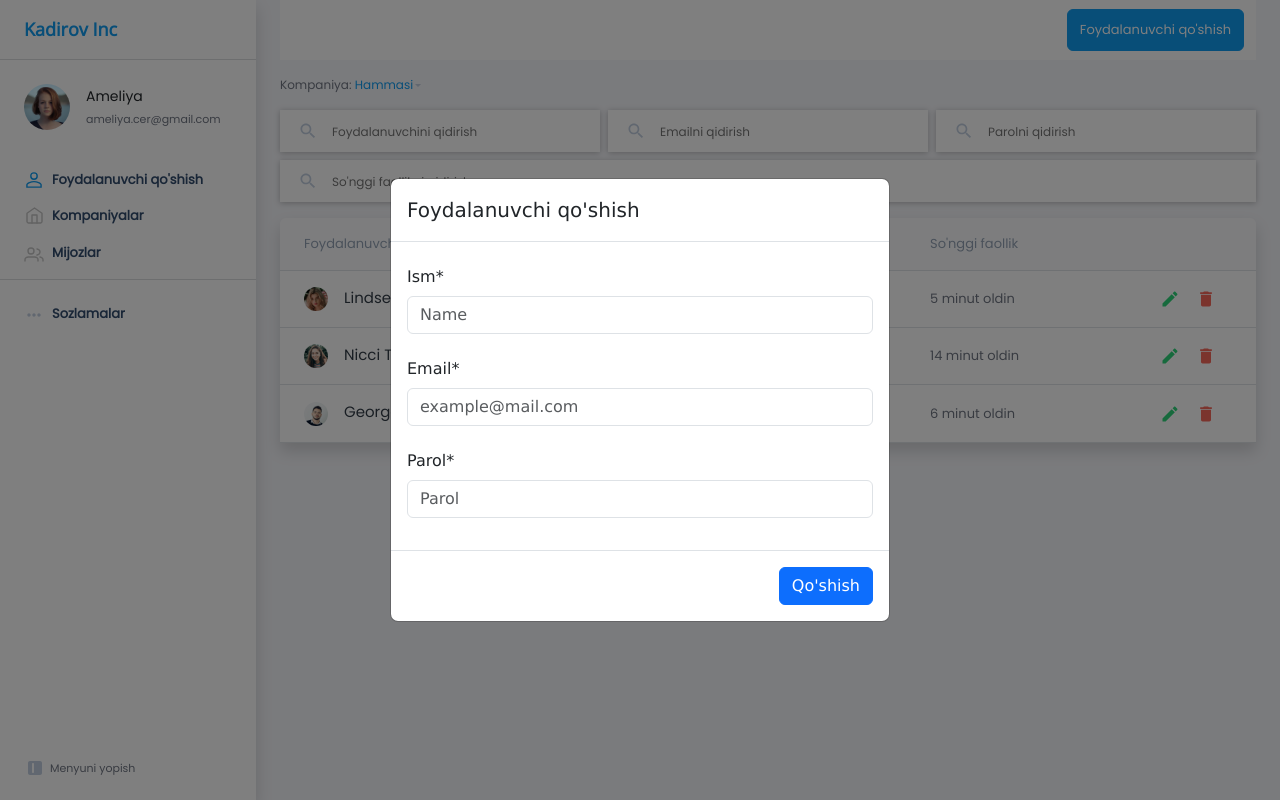
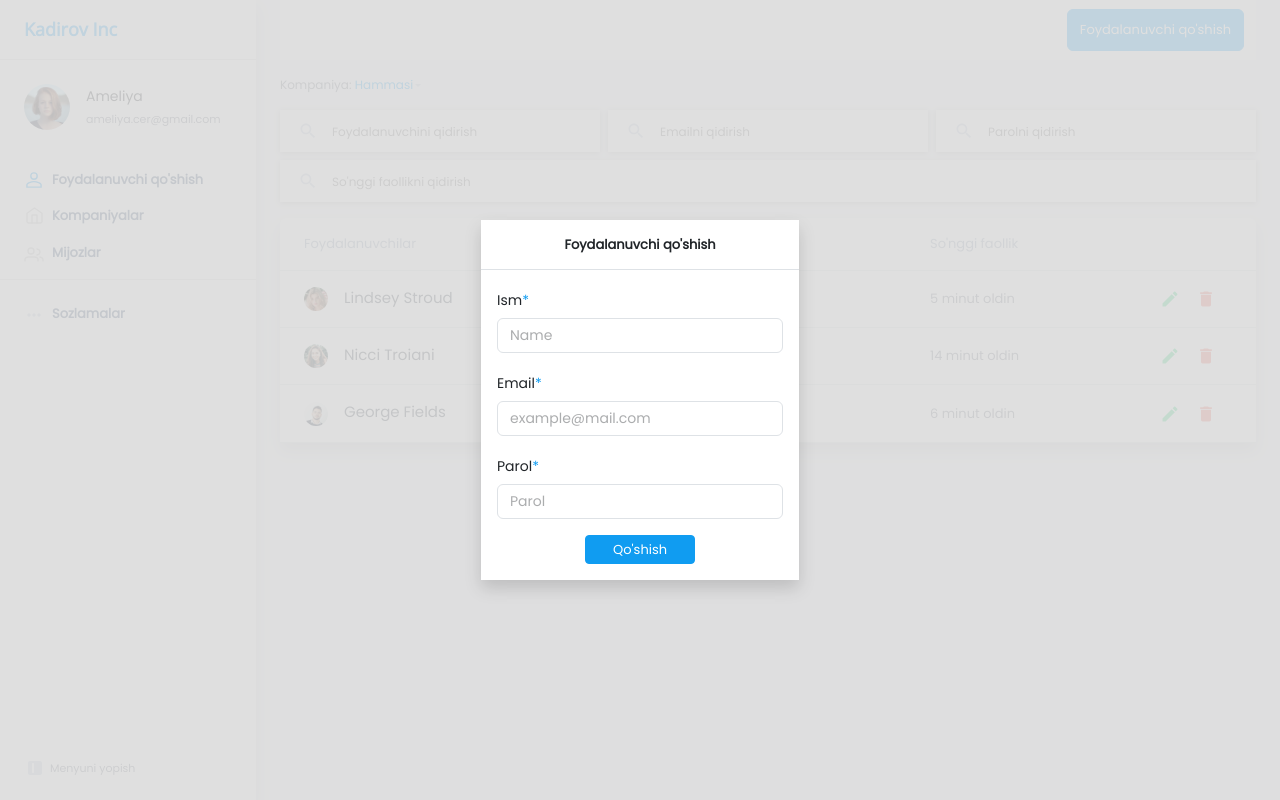
Before and after one commit to fayzullaev-developer/crm-front-dev, a Vue app: page / in a window 1280 px wide. Both pictures are taken after a click on the button "Foydalanuvchi qo'shish". Built offline with nearby package versions, Linux system fonts and the light colour scheme.

Commit message:
Css code (modal) optimized

```diff
--- a/src/pages/HomePage.vue
+++ b/src/pages/HomePage.vue
@@ -18,13 +18,18 @@ function showToast() {
 <template>
     <div class="col-sm-auto">
         <!-- Offcanvas -->
-        <div class="offcanvas-lg offcanvas-start" tabindex="-1" id="offcanvasNavigation" aria-labelledby="offcanvasNavigationLabel">
+        <div class="offcanvas-lg offcanvas-start"
+             tabindex="-1"
+             id="offcanvasNavigation"
+             aria-labelledby="offcanvasNavigationLabel">
 
             <!-- Sidebar -->
             <aside class="sidebar shadow d-flex flex-column p-0" id="sidebar">
                 <!-- Logo -->
                 <div class="p-3 align-items-center">
-                    <span class="font-open-sans fw-semibold fs-18 text-p-blue ms-2 company-name text-nowrap">Kadirov Inc</span>
+                    <span class="font-open-sans fw-semibold fs-18 text-p-blue ms-2 company-name text-nowrap">
+                        Kadirov Inc
+                    </span>
                     <span class="font-open-sans fw-semibold fs-18 text-p-blue ms-2 company-name-short d-none">Inc</span>
                 </div>
 
@@ -33,7 +38,7 @@ function showToast() {
                 <!-- Profile -->
                 <div class="d-flex profile pt-2 px-4">
                     <div>
-                        <img class="rounded-circle me-3" src="../assets/images/ameliya.png" alt="" width="46" height="46">
+                        <img class="rounded-circle me-3" src="@/assets/images/ameliya.png" alt="" width="46" height="46">
                     </div>
                     <div class="d-flex flex-wrap profile-info">
                         <div class="w-100">
@@ -55,13 +60,13 @@ function showToast() {
                     </li>
                     <li class="nav-item">
                         <a class="nav-link font-poppins fw-semibold fs-13 text-p-dark px-0" href="#">
-                            <img src="../assets/images/company.svg" alt="" class="me-2">
+                            <img src="@/assets/images/company.svg" alt="" class="me-2">
                             <span class="menu-text">Kompaniyalar</span>
                         </a>
                     </li>
                     <li class="nav-item">
                         <a class="nav-link font-poppins fw-semibold fs-13 text-p-dark px-0" href="#">
-                            <img src="../assets/images/clients.svg" alt="" class="me-2">
+                            <img src="@/assets/images/clients.svg" alt="" class="me-2">
                             <span class="menu-text">Mijozlar</span>
                         </a>
                     </li>
@@ -72,7 +77,7 @@ function showToast() {
                 <!-- Settings -->
                 <div class="nav px-4">
                     <a class="nav-link font-poppins fw-semibold fs-13 text-p-dark px-0" href="#">
-                        <img src="../assets/images/settings.svg" alt="" class="me-2">
+                        <img src="@/assets/images/settings.svg" alt="" class="me-2">
                         <span class="menu-text">Sozlamalar</span>
                     </a>
                 </div>
@@ -80,7 +85,7 @@ function showToast() {
                 <!-- Close menu -->
                 <div class="nav px-4 mt-auto mb-3">
                     <button class="nav-link font-poppins fw-medium fs-11 text-p-gray px-0" @click="toggleSidebar()">
-                        <img src="../assets/images/toggle.svg" alt="" class="mx-1 me-2">
+                        <img src="@/assets/images/toggle.svg" alt="" class="mx-1 me-2">
                         <span class="menu-text">Menyuni yopish</span>
                     </button>
                 </div>
@@ -109,41 +114,6 @@ function showToast() {
                 data-bs-target="#modalAdd">
                     Foydalanuvchi qo'shish
             </button>
-        </div>
-
-        <!-- Modal for add -->
-        <div class="modal fade" id="modalAdd" data-bs-backdrop="static" data-bs-keyboard="true" tabindex="-1" aria-labelledby="staticBackdropLabel" aria-hidden="true">
-            <div class="modal-dialog modal-dialog-centered">
-                <div class="modal-content">
-                    <div class="modal-header">
-                        <h1 class="modal-title fs-5" id="staticBackdropLabel">Foydalanuvchi qo'shish</h1>
-                    </div>
-                    <div class="modal-body">
-                        <form action="">
-                            <div class="mb-3">
-                                <label for="name" class="col-form-label">Ism*</label>
-                                <input type="text" class="form-control" id="name" placeholder="Name" />
-                            </div>
-                            <div class="mb-3">
-                                <label for="email" class="col-form-label">Email*</label>
-                                <input type="text" class="form-control" id="email" placeholder="example@mail.com" />
-                            </div>
-                            <div class="mb-3">
-                                <label for="password" class="col-form-label">Parol*</label>
-                                <input type="text" class="form-control" id="password" placeholder="Parol" />
-                            </div>
-                        </form>
-                    </div>
-                    <div class="modal-footer">
-                        <button type="button"
-                                @click="showToast"
-                                class="btn btn-primary"
-                                data-bs-dismiss="modal">
-                            Qo'shish
-                        </button>
-                    </div>
-                </div>
-            </div>
         </div>
 
         <!-- Company select -->
@@ -204,7 +174,7 @@ function showToast() {
                 <tbody>
                     <tr>
                         <td class="ps-3 ps-md-4 py-2 py-sm-3 w-23">
-                            <img class="rounded-circle me-3" src="../assets/images/lindsey_stroud.png" alt="" width="24" height="24">
+                            <img class="rounded-circle me-3" src="@/assets/images/lindsey_stroud.png" alt="" width="24" height="24">
                             <span class="fw-medium fs-15 text-p-muted text-break">Lindsey Stroud</span>
                         </td>
                         <td class="py-2 py-sm-3 text-break">lindsey.stroud@gmail.com</td>
@@ -223,7 +193,7 @@ function showToast() {
                     </tr>
                     <tr>
                         <td class="ps-3 ps-md-4 py-2 py-sm-3">
-                            <img class="rounded-circle me-3" src="../assets/images/nicci_troiani.png" alt="" width="24" height="24">
+                            <img class="rounded-circle me-3" src="@/assets/images/nicci_troiani.png" alt="" width="24" height="24">
                             <span class="fw-medium fs-15 text-p-muted">Nicci Troiani</span>
                         </td>
                         <td class="py-2 py-sm-3 text-break">nicci.troiani@gmail.com</td>
@@ -238,7 +208,7 @@ function showToast() {
                     </tr>
                     <tr>
                         <td class="ps-3 ps-md-4 py-2 py-sm-3">
-                            <img class="rounded-circle me-3" src="../assets/images/george_fields.png" alt="" width="24" height="24">
+                            <img class="rounded-circle me-3" src="@/assets/images/george_fields.png" alt="" width="24" height="24">
                             <span class="fw-medium fs-15 text-p-muted">George Fields</span>
                         </td>
                         <td class="py-2 py-sm-3 text-break">george.fields@gmail.com</td>
@@ -255,8 +225,70 @@ function showToast() {
             </table>
         </div>
 
+        <!-- Modal for add -->
+        <div class="modal fade bg-white bg-opacity-75"
+             id="modalAdd"
+             tabindex="-1"
+             aria-labelledby="staticBackdropLabel"
+             aria-hidden="true">
+            <div class="modal-dialog modal-dialog-centered modal-add">
+                <div class="modal-content rounded-0 shadow border-0">
+                    <div class="modal-header justify-content-center">
+                        <h1 class="modal-title font-poppins fw-semibold fs-13" id="staticBackdropLabel">
+                            Foydalanuvchi qo'shish
+                        </h1>
+                    </div>
+                    <div class="modal-body">
+                        <form action="">
+                            <div class="mb-3">
+                                <label for="name" class="col-form-label pt-1 font-poppins fw-normal fs-14">
+                                    Ism<span class="text-p-blue">*</span>
+                                </label>
+                                <input type="text"
+                                       class="form-control rounded-2 font-poppins fw-normal fs-14"
+                                       id="name"
+                                       placeholder="Name" />
+                            </div>
+                            <div class="mb-3">
+                                <label for="email" class="col-form-label pt-1 font-poppins fw-normal fs-14">
+                                    Email<span class="text-p-blue">*</span>
+                                </label>
+                                <input type="text"
+                                       class="form-control rounded-2 font-poppins fw-normal fs-14"
+                                       id="email"
+                                       placeholder="example@mail.com" />
+                            </div>
+                            <div class="mb-3">
+                                <label for="password" class="col-form-label pt-1 font-poppins fw-normal fs-14">
+                                    Parol<span class="text-p-blue">*</span>
+                                </label>
+                                <input type="text"
+                                       class="form-control rounded-2 font-poppins fw-normal fs-14"
+                                       id="password"
+                                       placeholder="Parol" />
+                            </div>
+                            <div class="d-flex justify-content-center">
+                                <button type="button"
+                                        @click="showToast"
+                                        class="btn btn-primary rounded-1 btn-modal-add font-poppins fw-normal fs-13"
+                                        data-bs-dismiss="modal">
+                                    Qo'shish
+                                </button>
+                            </div>
+                        </form>
+                    </div>
+                </div>
+            </div>
+        </div>
+
         <!-- Modal for edit -->
-        <div class="modal fade" id="modalChange" data-bs-backdrop="static" data-bs-keyboard="true" tabindex="-1" aria-labelledby="modalChangeLabel" aria-hidden="true">
+        <div class="modal fade"
+             id="modalChange"
+             data-bs-backdrop="static"
+             data-bs-keyboard="true"
+             tabindex="-1"
+             aria-labelledby="modalChangeLabel"
+             aria-hidden="true">
             <div class="modal-dialog modal-dialog-centered">
                 <div class="modal-content">
                     <div class="modal-header">
@@ -291,7 +323,13 @@ function showToast() {
         </div>
 
         <!-- Modal for delete -->
-        <div class="modal fade" id="modalDelete" data-bs-backdrop="static" data-bs-keyboard="true" tabindex="-1" aria-labelledby="modalDeleteLabel" aria-hidden="true">
+        <div class="modal fade"
+             id="modalDelete"
+             data-bs-backdrop="static"
+             data-bs-keyboard="true"
+             tabindex="-1"
+             aria-labelledby="modalDeleteLabel"
+             aria-hidden="true">
             <div class="modal-dialog modal-dialog-top">
                 <div class="modal-content">
                     <div class="modal-body d-flex justify-content-between align-items-center">
@@ -354,8 +392,9 @@ input, select {
 .text-p-gray { color: #707683; }
 
 /* BACKGROUND COLOR */
-.bg-p-green { color: #34d47e; }
-.bg-p-red { color: #f7685b; }
+.bg-p-blue { background-color: #109cf1; }
+.bg-p-green { background-color: #34d47e; }
+.bg-p-red { background-color: #f7685b; }
 
 /* General style - end */
 
@@ -398,7 +437,38 @@ input, select {
     background-color: #109cf1;
     border-color: #109cf1;
 }
+
+.btn-modal-add {
+    height: 29px;
+    padding: 2px 27px !important;
+    background-color: #109cf1;
+    border-color: #109cf1;
+}
+
+.btn-modal-add:focus {
+    box-shadow: 0 0 0 1px #109cf1;
+}
 /* Buttons - end */
+
+/* Modal - start */
+.modal-add {
+    width: 318px !important;
+}
+
+.modal-header {
+    height: 50px !important;
+}
+
+.form-control::placeholder {
+    opacity: 0.5;
+}
+
+.form-control:focus {
+    box-shadow: none;
+    border-color: #109cf1;
+    background-color: rgb(16 156 241 / 0.16) !important;
+}
+/* Modal - end */
 
 /* Select company - start */
 .company select {
```
Also changed, not shown: src/assets/px_to_rem.txt (added).
